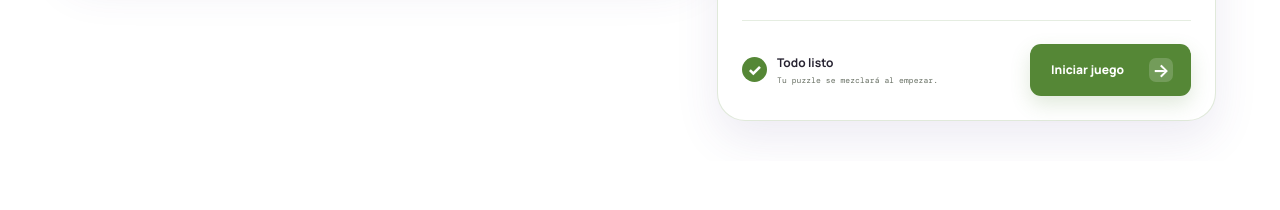
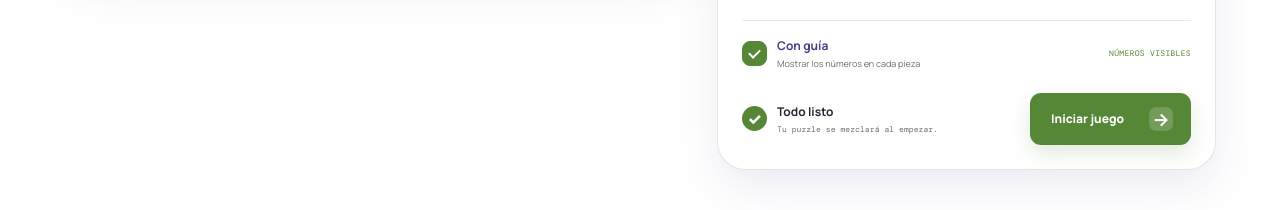
Before and after one commit to AlberthRKO/sliding-puzzle, a plain HTML site: page index.html in a window 1280 px wide. Shown: the part 710-920 px from the top of the page. Before the commit the page ends 871 px from the top, so only its background shows below. Drawn offline with nearby package versions, Linux system fonts and the light colour scheme.

Commit message:
feat: opcion de guia o sin guia de numeros

```diff
--- a/app.js
+++ b/app.js
@@ -9,6 +9,7 @@ const state = {
   imageName: 'Ecosistema Roma',
   mode: 'normal',
   difficulty: 'easy',
+  showGuide: true,
   size: 3,
   seconds: 90,
   timeLeft: 90,
@@ -131,6 +132,14 @@ function setDifficulty(difficulty) {
   });
 }
 
+function setGuide(showGuide) {
+  state.showGuide = Boolean(showGuide);
+  const toggle = $('#guide-toggle');
+  const status = $('#guide-status');
+  if (toggle) toggle.checked = state.showGuide;
+  if (status) status.textContent = state.showGuide ? 'números visibles' : 'sin números';
+}
+
 function getNeighbors(index) {
   const row = Math.floor(index / state.size);
   const col = index % state.size;
@@ -219,6 +228,7 @@ function correctTileCount() {
 function renderBoard() {
   const board = $('#puzzle-board');
   board.style.setProperty('--grid-size', state.size);
+  board.classList.toggle('no-guide', !state.showGuide);
   board.setAttribute('aria-label', `Puzzle de ${state.size} por ${state.size}. ${state.moves} movimientos.`);
   board.innerHTML = '';
   state.tiles.forEach((tile, index) => {
@@ -784,9 +794,11 @@ function capturePhoto() {
 
 setImage(DEFAULT_IMAGE, 'Ecosistema Roma');
 setMode('normal');
+setGuide(true);
 
 $$('.mode-option').forEach((button) => button.addEventListener('click', () => setMode(button.dataset.mode)));
 $$('.mix-option').forEach((button) => button.addEventListener('click', () => setDifficulty(button.dataset.difficulty)));
+$('#guide-toggle').addEventListener('change', (event) => setGuide(event.currentTarget.checked));
 $('#start-button').addEventListener('click', async (event) => {
   if (state.status !== 'setup' || state.starting) return;
   const startButton = event.currentTarget;
--- a/index.html
+++ b/index.html
@@ -151,6 +151,15 @@
             <div><span class="detail-icon">♧</span><span><small>Reintentos</small><strong>Los que quieras</strong></span></div>
           </div>
 
+          <div class="guide-setting">
+            <label class="guide-control" for="guide-toggle">
+              <input id="guide-toggle" type="checkbox" checked aria-describedby="guide-description" />
+              <span class="guide-check" aria-hidden="true"></span>
+              <span class="guide-copy"><strong>Con guía</strong><small id="guide-description">Mostrar los números en cada pieza</small></span>
+            </label>
+            <span class="guide-status" id="guide-status">números visibles</span>
+          </div>
+
           <div class="setup-footer">
             <div class="ready-message"><span class="ready-check">✓</span><span><strong>Todo listo</strong><small>Tu puzzle se mezclará al empezar.</small></span></div>
             <button class="start-button" id="start-button" type="button"><span>Iniciar juego</span><b aria-hidden="true">→</b></button>
--- a/styles.css
+++ b/styles.css
@@ -328,4 +328,24 @@ img { display: block; max-width: 100%; }
 .mix-option strong { color: var(--secondary); font-size: 11px; }
 .mix-option small { color: var(--muted); font-family: 'DM Mono', monospace; font-size: 7px; white-space: nowrap; }
 .mix-check { display: none; position: absolute; top: 7px; right: 7px; color: var(--primary); font-size: 11px; }
+
+/* Preferencia de guía para cada partida. */
+.guide-setting { display: flex; align-items: center; justify-content: space-between; gap: 14px; padding-top: 16px; }
+.guide-control { position: relative; display: inline-flex; align-items: center; gap: 10px; cursor: pointer; }
+.guide-control input { position: absolute; width: 1px; height: 1px; opacity: 0; pointer-events: none; }
+.guide-check { position: relative; display: grid; flex: 0 0 auto; place-items: center; width: 25px; height: 25px; border: 1px solid rgba(85,135,54,.3); border-radius: 8px; background: #fff; transition: .18s ease; }
+.guide-check::after { content: ''; width: 9px; height: 5px; border: solid #fff; border-width: 0 0 2px 2px; transform: translateY(-1px) rotate(-45deg) scale(0); transition: transform .18s ease; }
+.guide-control input:checked + .guide-check { border-color: var(--primary); background: var(--primary); }
+.guide-control input:checked + .guide-check::after { transform: translateY(-1px) rotate(-45deg) scale(1); }
+.guide-control input:focus-visible + .guide-check { outline: 3px solid rgba(85,135,54,.28); outline-offset: 3px; }
+.guide-copy { display: grid; gap: 3px; }
+.guide-copy strong { color: var(--secondary); font-size: 12px; }
+.guide-copy small { color: var(--muted); font-size: 9px; }
+.guide-status { color: var(--primary); font-family: 'DM Mono', monospace; font-size: 8px; letter-spacing: .04em; text-transform: uppercase; }
+.puzzle-board.no-guide .puzzle-tile::after { display: none; }
+
+@media (max-width: 620px) {
+  .guide-setting { align-items: flex-start; }
+  .guide-status { padding-top: 6px; text-align: right; }
+}
 .mix-option.active .mix-check { display: block; }
```
